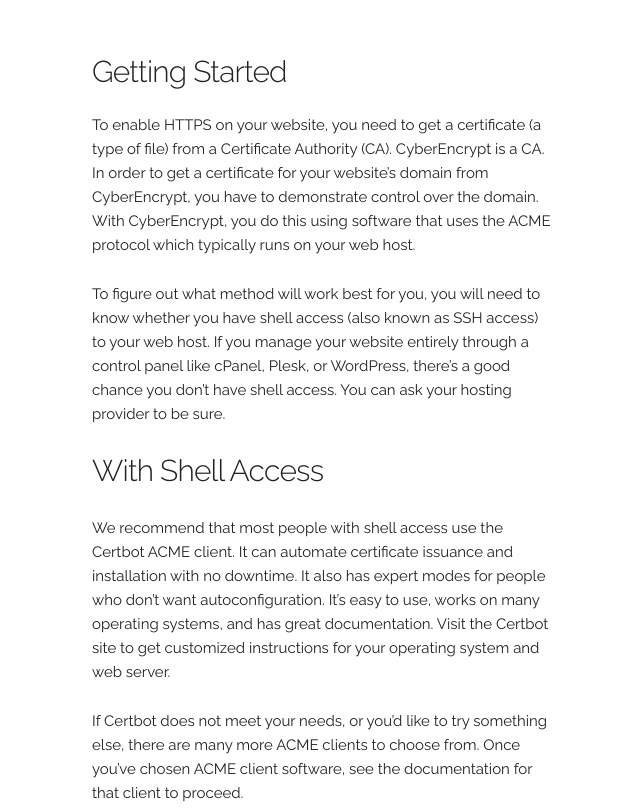
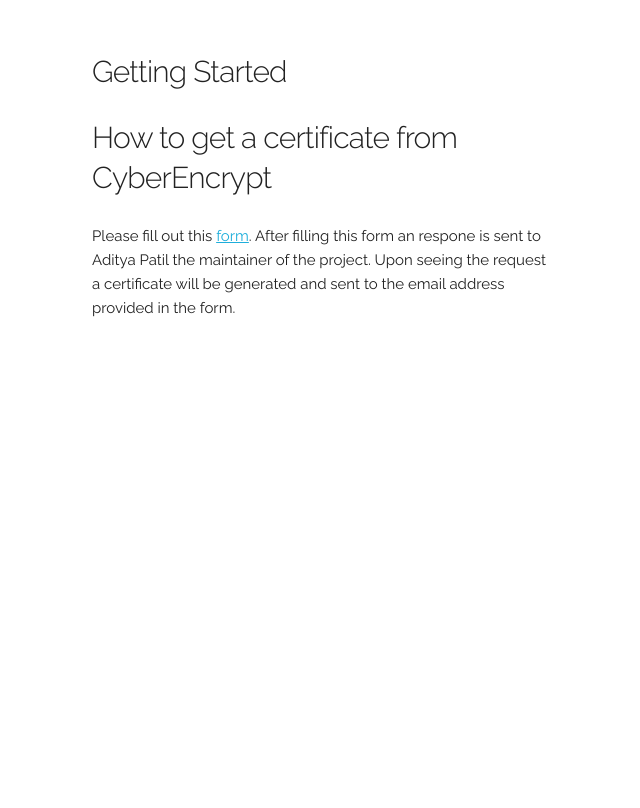
Before and after one commit to DelixCA/website, a plain HTML site: page getting-started.html in a window 1280 px wide. Shown: the part 188-996 px from the top of the page, without its empty margins (68-708 px from the left). After the commit the page ends 800 px from the top, so only its background shows below. Drawn offline with Linux system fonts and the light colour scheme.

Commit message:
Update getting-started.html

```diff
--- a/getting-started.html
+++ b/getting-started.html
@@ -1,4 +1,3 @@
-
 <!DOCTYPE html>
 <html lang="en">
 <head>
@@ -36,14 +35,10 @@
     <div class="row">
       <div class="one-half column" style="margin-top: 25%">
         <h4>Getting Started</h4>
-        <p>To enable HTTPS on your website, you need to get a certificate (a type of file) from a Certificate Authority (CA). CyberEncrypt is a CA. In order to get a certificate for your website’s domain from CyberEncrypt, you have to demonstrate control over the domain. With CyberEncrypt, you do this using software that uses the ACME protocol which typically runs on your web host.</p>
-
-            <p>To figure out what method will work best for you, you will need to know whether you have shell access (also known as SSH access) to your web host. If you manage your website entirely through a control panel like cPanel, Plesk, or WordPress, there’s a good chance you don’t have shell access. You can ask your hosting provider to be sure.</p>
-
-            <h4>With Shell Access</h4>
-            <p></p>We recommend that most people with shell access use the Certbot ACME client. It can automate certificate issuance and installation with no downtime. It also has expert modes for people who don’t want autoconfiguration. It’s easy to use, works on many operating systems, and has great documentation. Visit the Certbot site to get customized instructions for your operating system and web server.</p>
-
-           <p>If Certbot does not meet your needs, or you’d like to try something else, there are many more ACME clients to choose from. Once you’ve chosen ACME client software, see the documentation for that client to proceed.</p>
+        <p><h4>How to get a certificate from CyberEncrypt</h4></p>
+        <p>Please fill out this <a href="https://forms.office.com/Pages/ResponsePage.aspx?id=DQSIkWdsW0yxEjajBLZtrQAAAAAAAAAAAAO__TH7OadUODE1T0dIUFZZMzNHQkVBQTUzQzdBSzNINC4u">form</a>.
+        After filling this form an respone is sent to Aditya Patil the maintainer of the project. Upon seeing the request a certificate will be generated and sent to the email address provided in the form.
+        </p>
       </div>
     </div>
   </div>
```
